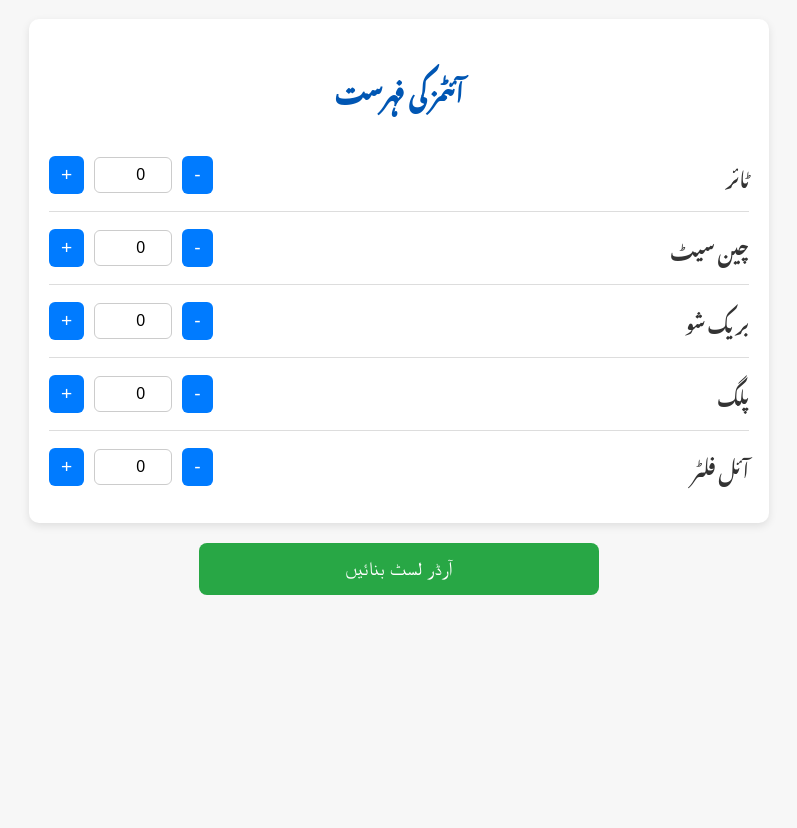
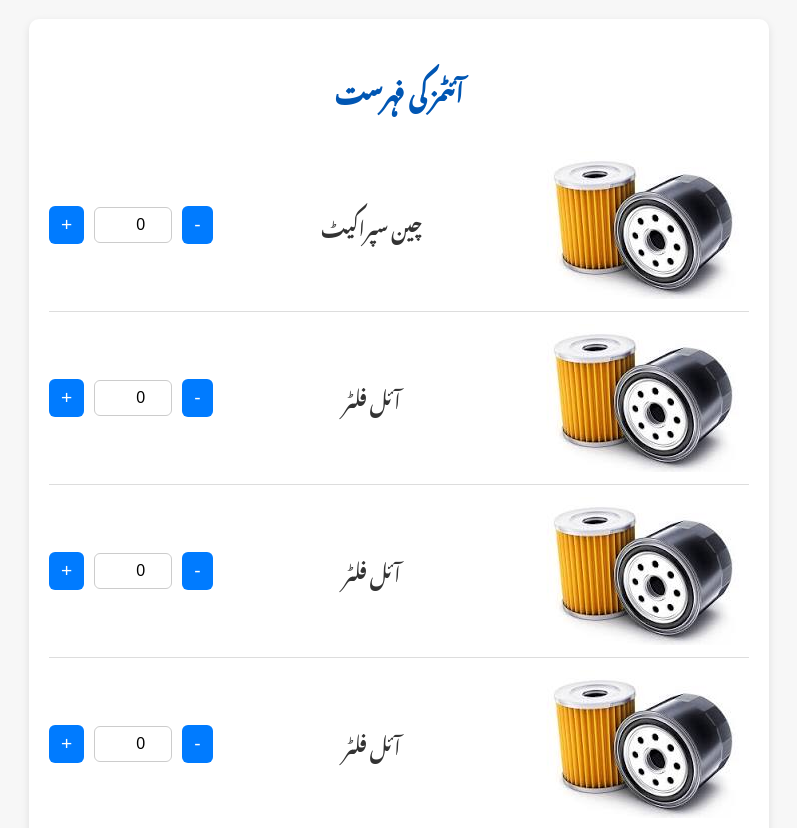
Before and after one commit to rehmanknows/parts_list2, a plain HTML site: page index.html in a window 1280 px wide. Shown: the part 124-952 px from the top of the page, without its empty margins (241-1038 px from the left). Before the commit the page ends 800 px from the top, so only its background shows below. Drawn offline with Linux system fonts and the light colour scheme; a web font is replaced by a local one.

Commit message:
Update index.html

```diff
--- a/index.html
+++ b/index.html
@@ -3,7 +3,7 @@
 <head>
   <meta charset="UTF-8" />
   <meta name="viewport" content="width=device-width, initial-scale=1.0" />
-  <title>ایم فیاض آٹو اینڈ سپئر پارٹس</title>
+  <title>بائیک پارٹس آرڈر لسٹ</title>
   <link href="https://fonts.googleapis.com/css2?family=Noto+Nastaliq+Urdu&display=swap" rel="stylesheet">
   <link rel="stylesheet" href="style.css" />
 </head>
@@ -13,35 +13,9 @@
   <div class="item-list">
     <h2>آئٹمز کی فہرست</h2>
 
-    <div class="item" data-name="ٹائر">
-      <span class="item-name">ٹائر</span>
-      <div class="quantity-control">
-        <button onclick="changeQuantity(this, -1)">-</button>
-        <input type="number" value="0" min="0">
-        <button onclick="changeQuantity(this, 1)">+</button>
-      </div>
-    </div>
-
-    <div class="item" data-name="چین سیٹ">
-      <span class="item-name">چین سیٹ</span>
-      <div class="quantity-control">
-        <button onclick="changeQuantity(this, -1)">-</button>
-        <input type="number" value="0" min="0">
-        <button onclick="changeQuantity(this, 1)">+</button>
-      </div>
-    </div>
-
-    <div class="item" data-name="بریک شو">
-      <span class="item-name">بریک شو</span>
-      <div class="quantity-control">
-        <button onclick="changeQuantity(this, -1)">-</button>
-        <input type="number" value="0" min="0">
-        <button onclick="changeQuantity(this, 1)">+</button>
-      </div>
-    </div>
-
-    <div class="item" data-name="پلگ">
-      <span class="item-name">پلگ</span>
+    <div class="item" data-name="چین سپراکیٹ">
+      <img src="items\download.jpg" alt="چین سپراکیٹ" class="item-image">
+      <span class="item-name">چین سپراکیٹ</span>
       <div class="quantity-control">
         <button onclick="changeQuantity(this, -1)">-</button>
         <input type="number" value="0" min="0">
@@ -50,6 +24,7 @@
     </div>
 
     <div class="item" data-name="آئل فلٹر">
+      <img src="items\download.jpg" alt="آئل فلٹر" class="item-image">
       <span class="item-name">آئل فلٹر</span>
       <div class="quantity-control">
         <button onclick="changeQuantity(this, -1)">-</button>
@@ -57,6 +32,38 @@
         <button onclick="changeQuantity(this, 1)">+</button>
       </div>
     </div>
+
+        <div class="item" data-name="آئل فلٹر">
+      <img src="items\download.jpg" alt="آئل فلٹر" class="item-image">
+      <span class="item-name">آئل فلٹر</span>
+      <div class="quantity-control">
+        <button onclick="changeQuantity(this, -1)">-</button>
+        <input type="number" value="0" min="0">
+        <button onclick="changeQuantity(this, 1)">+</button>
+      </div>
+    </div>
+
+        <div class="item" data-name="آئل فلٹر">
+      <img src="items\download.jpg" alt="آئل فلٹر" class="item-image">
+      <span class="item-name">آئل فلٹر</span>
+      <div class="quantity-control">
+        <button onclick="changeQuantity(this, -1)">-</button>
+        <input type="number" value="0" min="0">
+        <button onclick="changeQuantity(this, 1)">+</button>
+      </div>
+    </div>
+
+        <div class="item" data-name="آئل فلٹر">
+      <img src="items\download.jpg" alt="آئل فلٹر" class="item-image">
+      <span class="item-name">آئل فلٹر</span>
+      <div class="quantity-control">
+        <button onclick="changeQuantity(this, -1)">-</button>
+        <input type="number" value="0" min="0">
+        <button onclick="changeQuantity(this, 1)">+</button>
+      </div>
+    </div>
+
+    <!-- مزید آئٹمز یہاں اسی فارمیٹ میں ایڈ کر لیں -->
   </div>
 
   <button class="generate-button" onclick="generateOrderList()">آرڈر لسٹ بنائیں</button>
```
